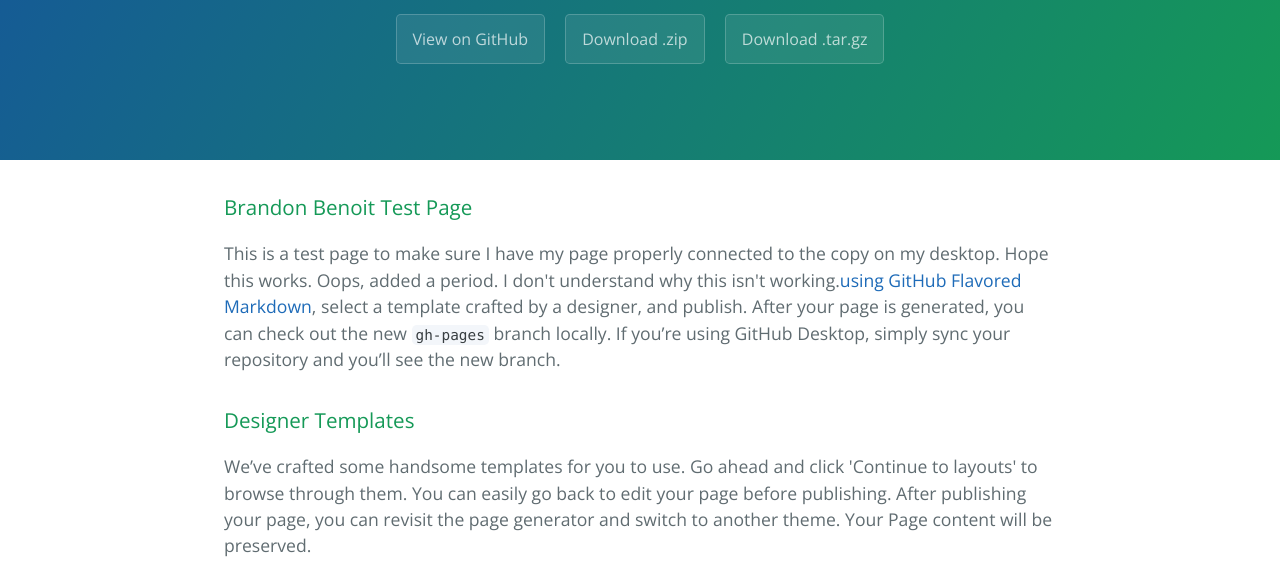
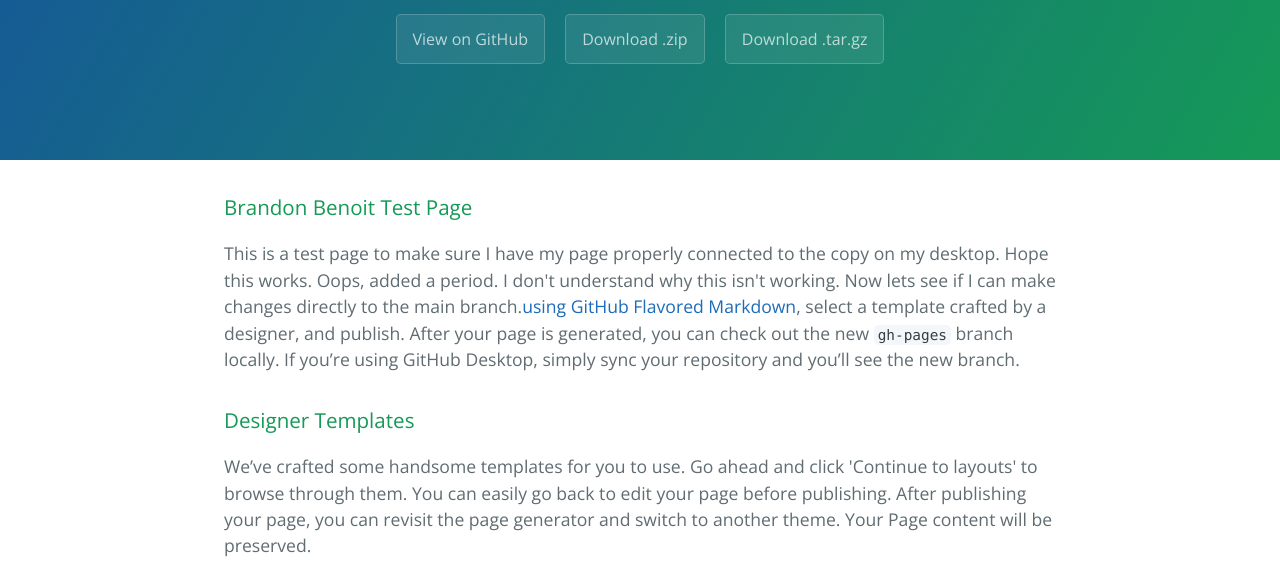
Before and after one commit to bbenoit33/test_repo, a plain HTML site: page index.html in a window 1280 px wide. Shown: the part 176-764 px from the top of the page. Drawn offline with nearby package versions, Linux system fonts and the light colour scheme.

Commit message:
Follow-up
Test to see if Github desktop is working now.

```diff
--- a/index.html
+++ b/index.html
@@ -22,7 +22,7 @@
       <h3>
 <a id="welcome-to-github-pages" class="anchor" href="#welcome-to-github-pages" aria-hidden="true"><span class="octicon octicon-link"></span></a>Brandon Benoit Test Page</h3>
 
-<p>This is a test page to make sure I have my page properly connected to the copy on my desktop. Hope this works. Oops, added a period. I don't understand why this isn't working.<a href="https://guides.github.com/features/mastering-markdown/">using GitHub Flavored Markdown</a>, select a template crafted by a designer, and publish. After your page is generated, you can check out the new <code>gh-pages</code> branch locally. If you’re using GitHub Desktop, simply sync your repository and you’ll see the new branch.</p>
+<p>This is a test page to make sure I have my page properly connected to the copy on my desktop. Hope this works. Oops, added a period. I don't understand why this isn't working. Now lets see if I can make changes directly to the main branch.<a href="https://guides.github.com/features/mastering-markdown/">using GitHub Flavored Markdown</a>, select a template crafted by a designer, and publish. After your page is generated, you can check out the new <code>gh-pages</code> branch locally. If you’re using GitHub Desktop, simply sync your repository and you’ll see the new branch.</p>
 
 <h3>
 <a id="designer-templates" class="anchor" href="#designer-templates" aria-hidden="true"><span class="octicon octicon-link"></span></a>Designer Templates</h3>
```
